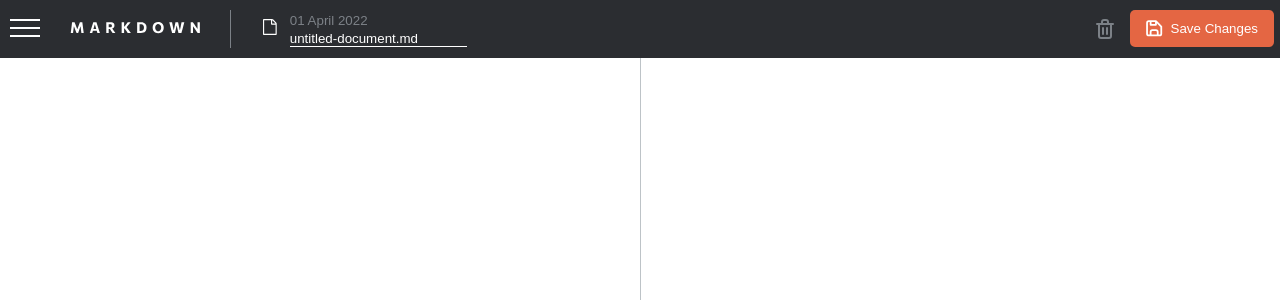
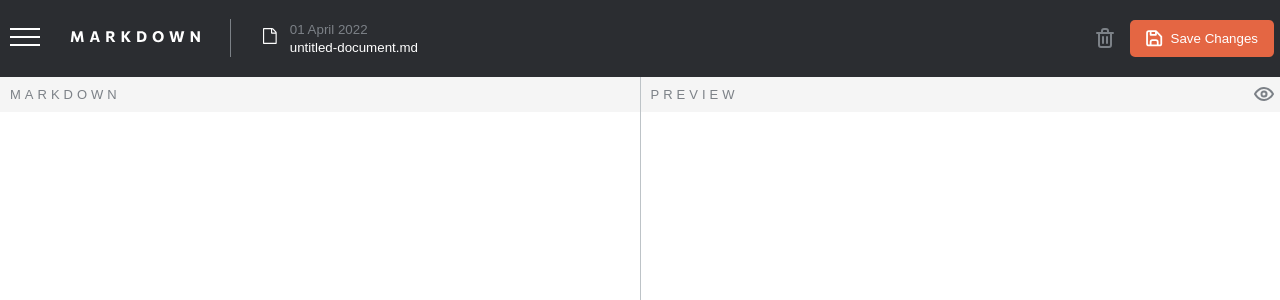
Before and after one commit to AkideweKuseh/markdown-editor, a Vue app: page / in a window 1280 px wide. Shown: the top 300 px of the page. Built offline with nearby package versions, Linux system fonts and the light colour scheme.

Commit message:
Saving Progress

```diff
--- a/src/components/Editor.vue
+++ b/src/components/Editor.vue
@@ -25,9 +25,21 @@
             </div>
         </div>
         <div class="markdown-editor">
-            <textarea class="markdown" id="markdown" v-model="markdown">
-            </textarea>
-            <div class="preview" id="preview">{{ markdown }}</div>
+            <div class="text-container">
+                <div class="inner-header"><span>MARKDOWN</span></div>
+                <textarea class="markdown" id="markdown" v-model="markdown">
+                </textarea>
+            </div>
+            <div class="preview-box" id="preview-box">
+                <div class="inner-header">
+                    <span>PREVIEW</span>
+                    <div class="preview-toggle">
+                        <img src="../assets/icon-show-preview.svg" class="show-preview">
+                        <img src="../assets/icon-hide-preview.svg" class="hide-preview">
+                    </div>
+                </div>
+                <div class="preview">{{ markdown }}</div>
+            </div>
         </div>
     </div>
 </template>
@@ -49,6 +61,14 @@
 </script>
 
 <style>
+    .inner-header .preview-toggle{
+        display: flex;
+    }
+
+    .inner-header .preview-toggle .hide-preview{
+        display: none;
+    }
+
     .main-content {
         flex: 1;
         margin-left: 0px;
@@ -91,7 +111,7 @@
         align-items: center;
         justify-content: space-between;
         background: var(--headerBackgroundColor);
-        padding: 10px;
+        padding: 20px 10px;
         width: 100%;
         color: var(--primaryColor);
         font-family: sans-serif;
@@ -120,6 +140,10 @@
         border: none;
         outline: none;
         color: var(--primaryColor);
+        caret-color: var(--btnIdleColor);
+    }
+
+    .document input:focus{
         border-bottom: 1px solid var(--primaryColor);
     }
 
@@ -148,26 +172,49 @@
         margin-right: 0.5rem;
     }
 
+    .inner-header{
+        background: var(--innerHeaderBackgroundColor);
+        color: var(--innerHeaderTextColor);
+        padding: 10px;
+        font-family: Commissioner, sans-serif;
+        letter-spacing: 4px;
+        font-size: 13px;
+    }
+
     .markdown-editor {
         display: flex;
         height: calc(100vh - 50px);
         color: var(--textColor);
+        background: var(--primaryColor);
+    }
+
+    .text-container{
+        width: 50%;
     }
 
     .markdown {
-        width: 50%;
-        padding: 10px;
+        width: 90%;
+        padding: 20px 20px;
         border: none;
         resize: none;
         outline: none;
         font-size: 16px;
+        height: 90%;
     }
 
-    .preview {
+    .preview-box {
         width: 50%;
-        padding: 10px;
-        overflow-y: auto;
+        overflow: hidden;
         border-left: 1px solid #bdc3c7;
     }
 
+    .preview-box .inner-header{
+        display: flex;
+        justify-content: space-between;
+    }
+
+    .preview{
+        width: 100%;
+        padding: 20px;
+    }
 </style>
--- a/src/components/Sidebar.vue
+++ b/src/components/Sidebar.vue
@@ -106,8 +106,8 @@
 
     .toggler{
         position: fixed;
-        bottom: 10px;
-        left: 20px;
+        bottom: 30px;
+        left: 30px;
         display: flex;
         justify-content: space-between;
         align-items: center;
```
